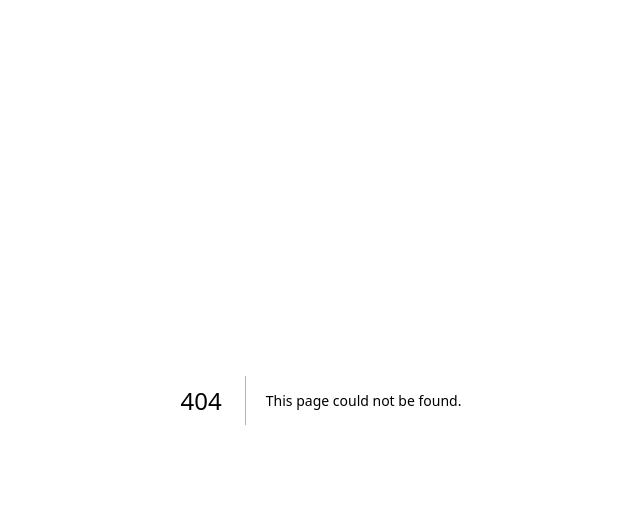
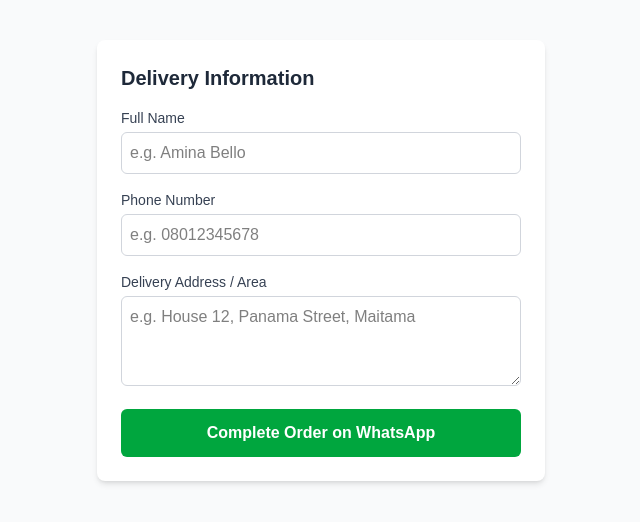
Before and after one commit to rabiubello88-max/maitama-market, a Next.js app: page /checkout in a window 1280 px wide. Before the commit this address had no page. Shown: the top 522 px of the page, without its empty margins (319-959 px from the left). Built offline with nearby package versions, Linux system fonts and the light colour scheme.

Commit message:
Add WhatsApp checkout page

```diff
--- /dev/null
+++ b/src/app/checkout/page.tsx
@@ -0,0 +1,9 @@
+import CheckoutForm from "@/components/CheckoutForm";
+
+export default function CheckoutPage() {
+  return (
+    <main className="min-h-screen bg-gray-50 py-10 px-4">
+      <CheckoutForm />
+    </main>
+  );
+}
--- /dev/null
+++ b/src/components/CheckoutForm.tsx
@@ -0,0 +1,113 @@
+"use client";
+
+import React, { useState } from "react";
+
+interface CartItem {
+  name: string;
+  quantity: number;
+  unit: string;
+  price: number;
+}
+
+export default function CheckoutForm() {
+  const [customerName, setCustomerName] = useState("");
+  const [phone, setPhone] = useState("");
+  const [address, setAddress] = useState("");
+
+  // Replace with your active market WhatsApp number (country code + number, no '+' or spaces)
+  const merchantPhoneNumber = "2348000000000";
+
+  // Sample items — update/connect this with your actual cart state when ready
+  const cartItems: CartItem[] = [
+    { name: "Oranges", quantity: 2, unit: "piece", price: 600 },
+    { name: "Mango", quantity: 1, unit: "piece", price: 1000 },
+  ];
+
+  const handleWhatsAppCheckout = (e: React.FormEvent) => {
+    e.preventDefault();
+
+    const itemsSummary = cartItems
+      .map(
+        (item, index) =>
+          `${index + 1}. ${item.name} (${item.quantity} ${item.unit}) - ₦${(
+            item.price * item.quantity
+          ).toLocaleString()}`
+      )
+      .join("\n");
+
+    const totalAmount = cartItems.reduce(
+      (sum, item) => sum + item.price * item.quantity,
+      0
+    );
+
+    const message = `🛒 *NEW ORDER - MAITAMA MARKET*
+
+👤 *Customer Details:*
+• *Name:* ${customerName}
+• *Phone:* ${phone}
+• *Delivery Address:* ${address}
+
+📦 *Order Summary:*
+${itemsSummary}
+
+💰 *Total Amount:* ₦${totalAmount.toLocaleString()}
+💳 *Payment Method:* Transfer before Delivery
+⚠️ *Note:* Delivery fee to be handled by customer upon arrival.
+
+Please confirm availability and delivery timeframe. Thank you!`;
+
+    const encodedMessage = encodeURIComponent(message);
+    const whatsappUrl = `https://wa.me/${merchantPhoneNumber}?text=${encodedMessage}`;
+
+    window.open(whatsappUrl, "_blank");
+  };
+
+  return (
+    <form onSubmit={handleWhatsAppCheckout} className="max-w-md mx-auto p-6 space-y-4 bg-white rounded-lg shadow-md">
+      <h2 className="text-xl font-bold text-gray-800">Delivery Information</h2>
+
+      <div>
+        <label className="block text-sm font-medium text-gray-700 mb-1">Full Name</label>
+        <input
+          type="text"
+          required
+          value={customerName}
+          onChange={(e) => setCustomerName(e.target.value)}
+          className="w-full p-2 border border-gray-300 rounded-md text-black focus:outline-none focus:ring-2 focus:ring-green-500"
+          placeholder="e.g. Amina Bello"
+        />
+      </div>
+
+      <div>
+        <label className="block text-sm font-medium text-gray-700 mb-1">Phone Number</label>
+        <input
+          type="tel"
+          required
+          value={phone}
+          onChange={(e) => setPhone(e.target.value)}
+          className="w-full p-2 border border-gray-300 rounded-md text-black focus:outline-none focus:ring-2 focus:ring-green-500"
+          placeholder="e.g. 08012345678"
+        />
+      </div>
+
+      <div>
+        <label className="block text-sm font-medium text-gray-700 mb-1">Delivery Address / Area</label>
+        <textarea
+          required
+          rows={3}
+          value={address}
+          onChange={(e) => setAddress(e.target.value)}
+          className="w-full p-2 border border-gray-300 rounded-md text-black focus:outline-none focus:ring-2 focus:ring-green-500"
+          placeholder="e.g. House 12, Panama Street, Maitama"
+        />
+      </div>
+
+      <button
+        type="submit"
+        className="w-full bg-green-600 hover:bg-green-700 text-white font-bold py-3 px-4 rounded-md transition duration-200"
+      >
+        Complete Order on WhatsApp
+      </button>
+    </form>
+  );
+}
```
